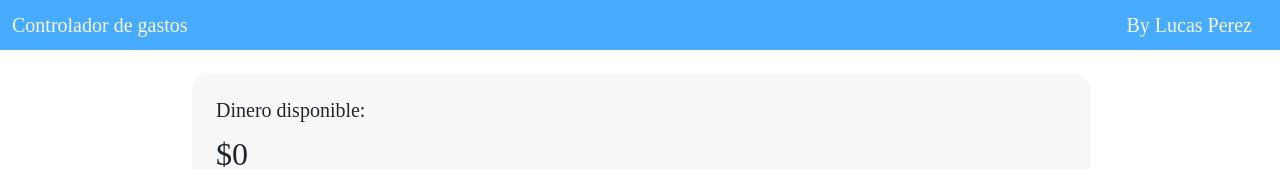
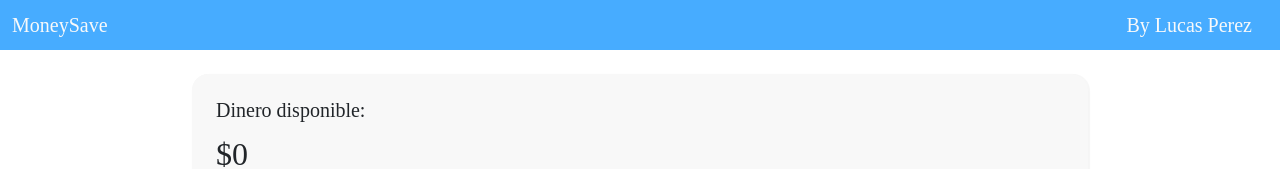
Before and after one commit to LucasPerezz/controladorDeGastos, a plain HTML site: page index.html in a window 1280 px wide. Shown: the top 169 px of the page. Drawn offline with nearby package versions, Linux system fonts and the light colour scheme; a web font is replaced by a local one.

Commit message:
ingreso de datos

```diff
--- a/index.html
+++ b/index.html
@@ -18,7 +18,7 @@
   <!-- As a heading -->
   <nav class="navbar navbarStyle">
     <div class="container-fluid">
-      <span class="navbar-brand mb-0 h1 text-light">Controlador de gastos</span>
+      <span class="navbar-brand mb-0 h1 text-light">MoneySave</span>
       <p class="navbar-brand mb-0 h1 text-light">By Lucas Perez</p>
     </div>
   </nav>
```
